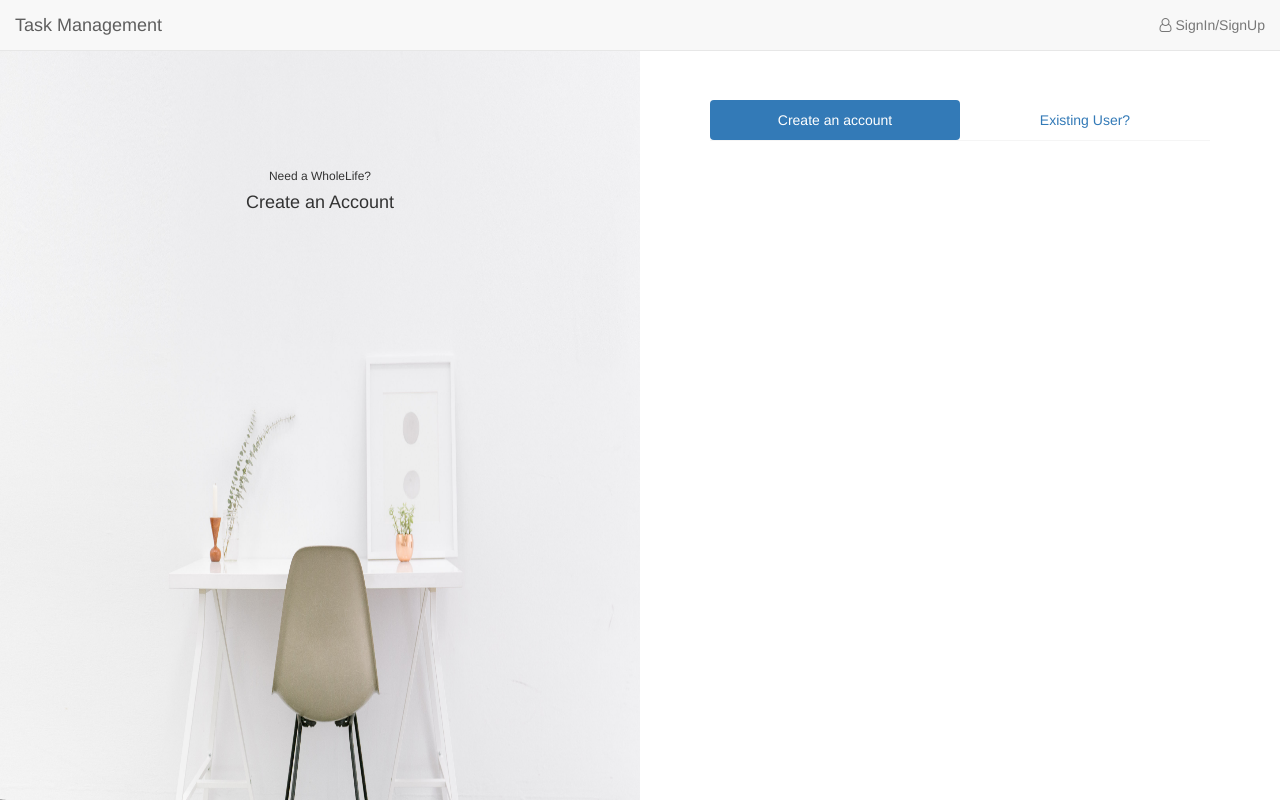
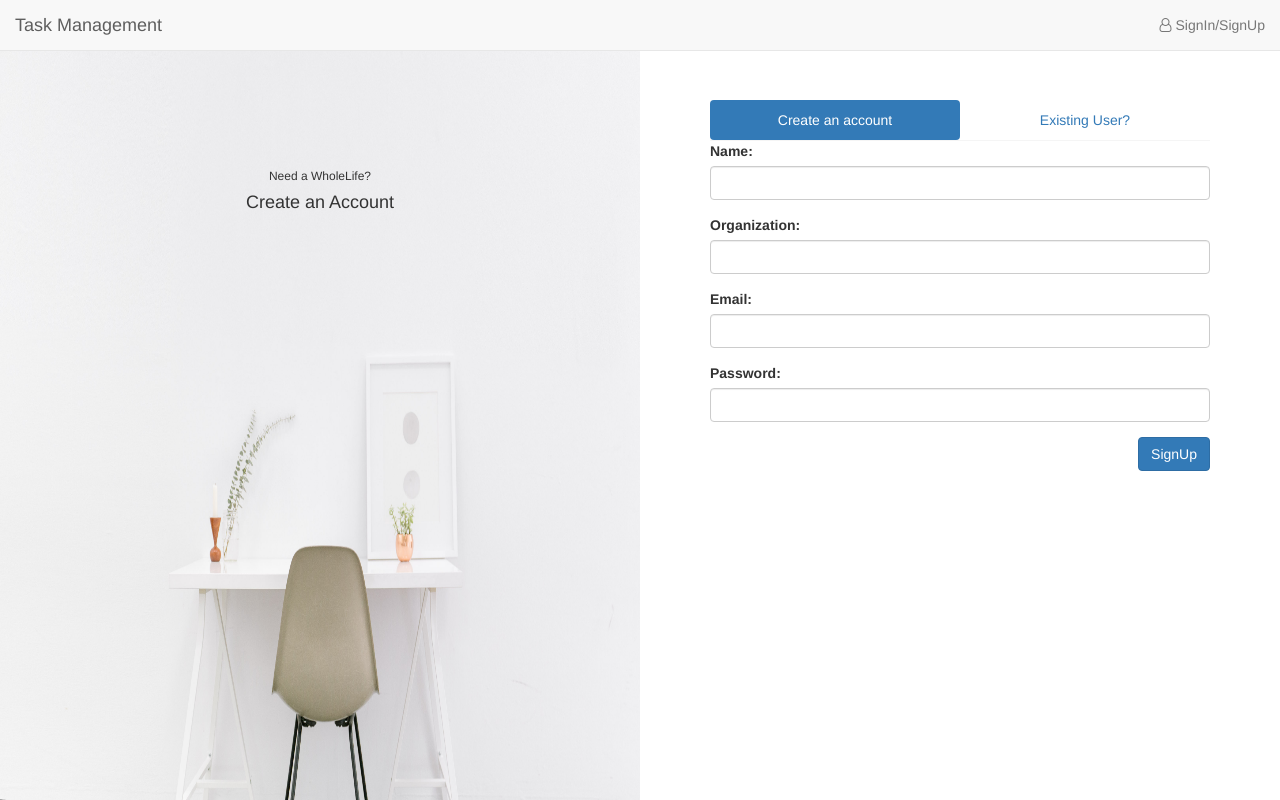
Before and after one commit to valdadyne/flask-taskmgr, a Flask app: page /users in a window 1280 px wide. Run offline with Flask 2, Linux system fonts and the light colour scheme; some libraries are stand-ins or nearby versions.

```diff
--- a/taskmgr/templates/users.html
+++ b/taskmgr/templates/users.html
@@ -15,8 +15,8 @@
                     <li class="active"><a data-toggle="tab" href="#SignUp">Create an account</a></li>
                     <li><a data-toggle="tab" href="#SignIn">Existing User?</a></li>
                 </ul>
-                 <div class="tab-content" style="padding:2em;">
-                     <div id="SignUp" class="tab-pane fade">
+                 <div class="tab-content inner-form">
+                     <div id="SignUp" class="tab-pane active">
                          <form action="/SignUp" method="post">
                              <div class="form-group">
                                  <label for="name">Name:</label>
```
